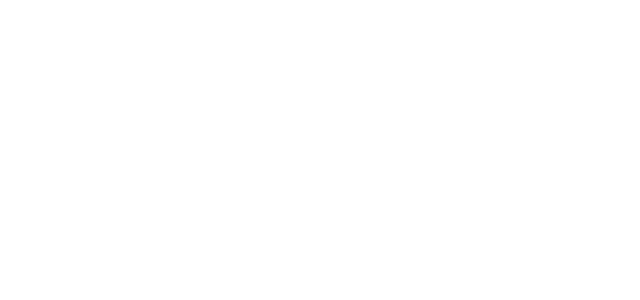
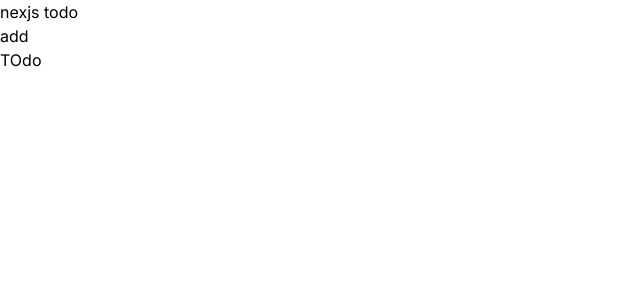
Before and after one commit to omuomuMG/todoapp-next, a Next.js app: page / in a window 1280 px wide. Shown: the top 300 px of the page, without its empty margins (0-640 px from the left). Built offline with nearby package versions, Linux system fonts and the light colour scheme.

Commit message:
Add:files

```diff
--- /dev/null
+++ b/app/components/AddTask.tsx
@@ -0,0 +1,7 @@
+import React from "react";
+
+function AddTask() {
+	return <div>add</div>;
+}
+
+export default AddTask;
--- /dev/null
+++ b/app/components/TodoList.tsx
@@ -0,0 +1,7 @@
+import React from "react";
+
+const TodoList = () => {
+	return <div>TOdo</div>;
+};
+
+export default TodoList;
--- a/app/page.tsx
+++ b/app/page.tsx
@@ -1,5 +1,17 @@
 import Image from "next/image";
+import AddTask from "./components/AddTask";
+import TodoList from "./components/TodoList";
 
 export default function Home() {
-	return <div></div>;
+	return (
+		<main>
+			<h1>nexjs todo</h1>
+			<div>
+				<div>
+					<AddTask />
+					<TodoList />
+				</div>
+			</div>
+		</main>
+	);
 }
```
